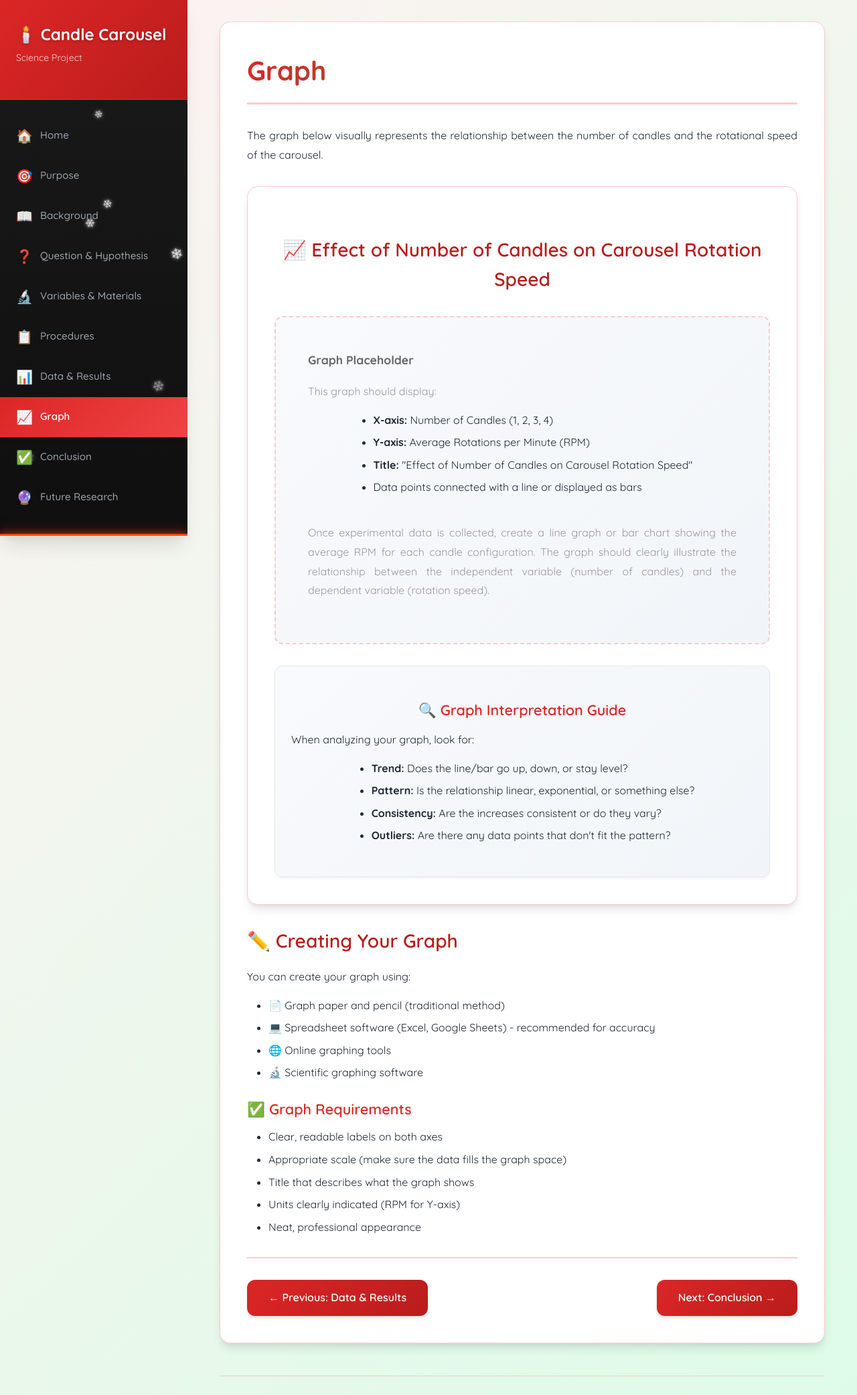
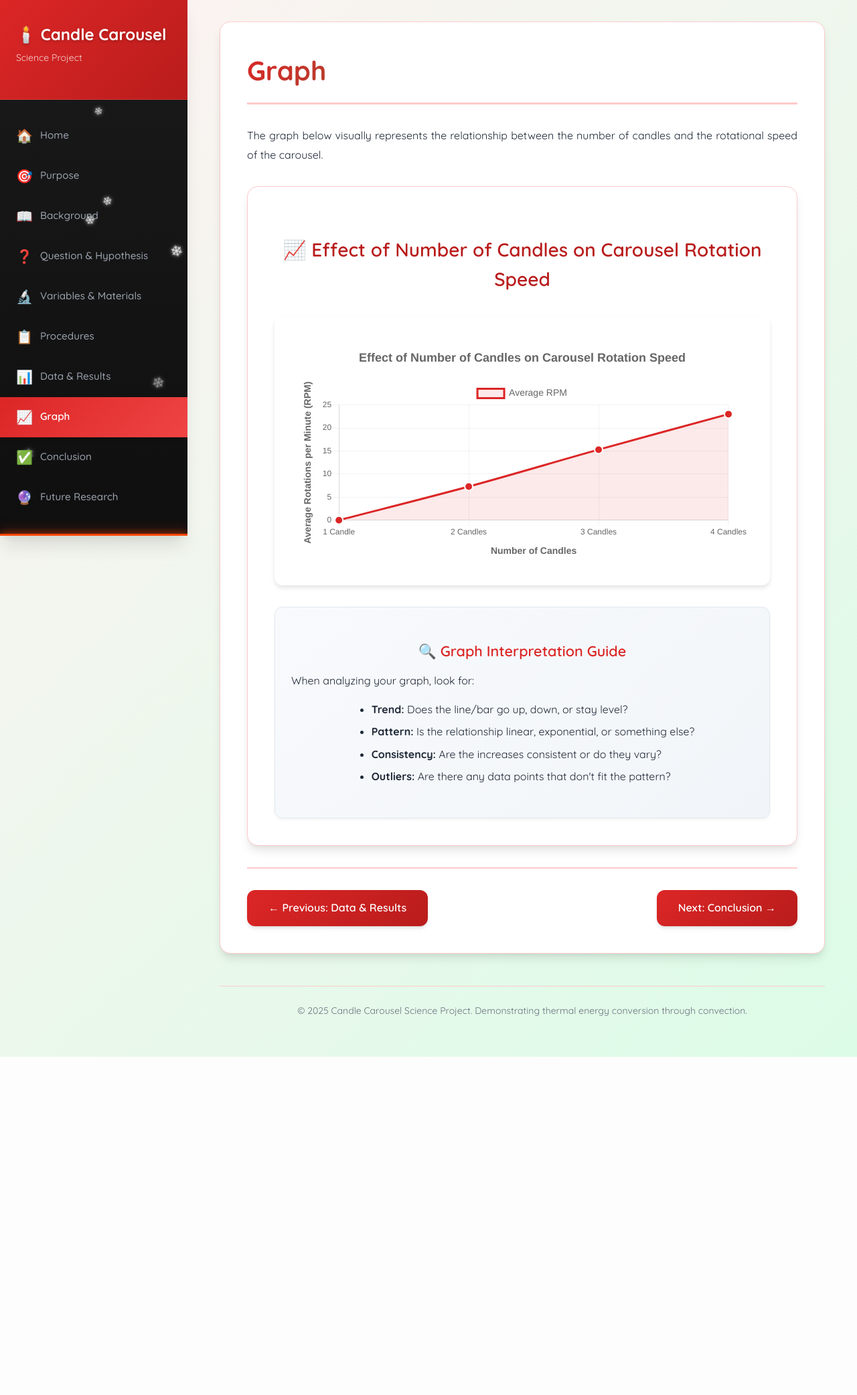
Before and after one commit to yudiell/candle_carousel, a PHP site: page /graph.php in a window 1280 px wide. Shown: the top 2083 px of the page at 67% size. After the commit the page ends 1578 px from the top, so only its background shows below. Run offline with PHP 8.4, Linux system fonts and the light colour scheme.

Commit message:
added test data and graph

```diff
--- a/graph.php
+++ b/graph.php
@@ -2,6 +2,19 @@
 $page_title = "Graph";
 $current_page = "graph";
 include 'includes/header.php';
+
+// Load JSON data
+$json_data = file_get_contents('data.json');
+$experiment_data = json_decode($json_data, true);
+$data = $experiment_data['data'];
+
+// Prepare data for JavaScript
+$candle_numbers = array_column($data, 'candle');
+$averages = array_column($data, 'average');
+$json_for_js = json_encode([
+    'labels' => $candle_numbers,
+    'averages' => $averages
+]);
 ?>
 
 <div class="content-section">
@@ -15,24 +28,8 @@ include 'includes/header.php';
     <div class="graph-container">
         <h2>📈 Effect of Number of Candles on Carousel Rotation Speed</h2>
 
-        <div class="graph-placeholder">
-            <p style="font-size: 1.1rem; color: #666; margin-bottom: 1rem;">
-                <strong>Graph Placeholder</strong>
-            </p>
-            <p style="color: #999;">
-                This graph should display:
-            </p>
-            <ul style="text-align: left; display: inline-block; color: #666;">
-                <li><strong>X-axis:</strong> Number of Candles (1, 2, 3, 4)</li>
-                <li><strong>Y-axis:</strong> Average Rotations per Minute (RPM)</li>
-                <li><strong>Title:</strong> "Effect of Number of Candles on Carousel Rotation Speed"</li>
-                <li>Data points connected with a line or displayed as bars</li>
-            </ul>
-            <p style="margin-top: 1rem; color: #999;">
-                Once experimental data is collected, create a line graph or bar chart showing the average
-                RPM for each candle configuration. The graph should clearly illustrate the relationship
-                between the independent variable (number of candles) and the dependent variable (rotation speed).
-            </p>
+        <div style="background: white; padding: 2rem; border-radius: 12px; box-shadow: 0 4px 6px rgba(0, 0, 0, 0.1); margin: 2rem 0;">
+            <canvas id="rpmChart" style="max-height: 400px;"></canvas>
         </div>
 
         <div style="margin-top: 2rem; padding: 1.5rem; background: linear-gradient(135deg, #f8fafc 0%, #f1f5f9 100%); border-radius: 12px; box-shadow: 0 2px 4px rgba(0, 0, 0, 0.05); border: 1px solid #e2e8f0;">
@@ -47,29 +44,123 @@ include 'includes/header.php';
         </div>
     </div>
 
-    <h2>✏️ Creating Your Graph</h2>
-
-    <p>You can create your graph using:</p>
-    <ul>
-        <li>📄 Graph paper and pencil (traditional method)</li>
-        <li>💻 Spreadsheet software (Excel, Google Sheets) - recommended for accuracy</li>
-        <li>🌐 Online graphing tools</li>
-        <li>🔬 Scientific graphing software</li>
-    </ul>
-
-    <h3>✅ Graph Requirements</h3>
-    <ul>
-        <li>Clear, readable labels on both axes</li>
-        <li>Appropriate scale (make sure the data fills the graph space)</li>
-        <li>Title that describes what the graph shows</li>
-        <li>Units clearly indicated (RPM for Y-axis)</li>
-        <li>Neat, professional appearance</li>
-    </ul>
-
     <div class="page-nav">
         <a href="data_results.php" class="btn btn-secondary">← Previous: Data & Results</a>
         <a href="conclusion.php" class="btn">Next: Conclusion →</a>
     </div>
 </div>
 
+<!-- Chart.js Library -->
+<script src="https://cdn.jsdelivr.net/npm/chart.js@4.4.0/dist/chart.umd.min.js"></script>
+
+<script>
+// Get data from PHP
+const chartData = <?php echo $json_for_js; ?>;
+
+// Create the chart
+const ctx = document.getElementById('rpmChart').getContext('2d');
+const rpmChart = new Chart(ctx, {
+    type: 'line',
+    data: {
+        labels: chartData.labels.map(c => c + ' Candle' + (c > 1 ? 's' : '')),
+        datasets: [{
+            label: 'Average RPM',
+            data: chartData.averages,
+            borderColor: '#dc2626',
+            backgroundColor: 'rgba(220, 38, 38, 0.1)',
+            borderWidth: 3,
+            pointBackgroundColor: '#dc2626',
+            pointBorderColor: '#ffffff',
+            pointBorderWidth: 2,
+            pointRadius: 6,
+            pointHoverRadius: 8,
+            tension: 0.3,
+            fill: true
+        }]
+    },
+    options: {
+        responsive: true,
+        maintainAspectRatio: true,
+        plugins: {
+            title: {
+                display: true,
+                text: 'Effect of Number of Candles on Carousel Rotation Speed',
+                font: {
+                    size: 18,
+                    weight: 'bold'
+                },
+                padding: 20
+            },
+            legend: {
+                display: true,
+                position: 'top',
+                labels: {
+                    font: {
+                        size: 14
+                    },
+                    padding: 15
+                }
+            },
+            tooltip: {
+                backgroundColor: 'rgba(0, 0, 0, 0.8)',
+                padding: 12,
+                titleFont: {
+                    size: 14
+                },
+                bodyFont: {
+                    size: 13
+                },
+                callbacks: {
+                    label: function(context) {
+                        return 'Average RPM: ' + context.parsed.y.toFixed(1);
+                    }
+                }
+            }
+        },
+        scales: {
+            x: {
+                title: {
+                    display: true,
+                    text: 'Number of Candles',
+                    font: {
+                        size: 14,
+                        weight: 'bold'
+                    },
+                    padding: 10
+                },
+                ticks: {
+                    font: {
+                        size: 12
+                    }
+                },
+                grid: {
+                    color: 'rgba(0, 0, 0, 0.05)'
+                }
+            },
+            y: {
+                title: {
+                    display: true,
+                    text: 'Average Rotations per Minute (RPM)',
+                    font: {
+                        size: 14,
+                        weight: 'bold'
+                    },
+                    padding: 10
+                },
+                beginAtZero: true,
+                ticks: {
+                    font: {
+                        size: 12
+                    },
+                    stepSize: 5
+                },
+                grid: {
+                    color: 'rgba(0, 0, 0, 0.05)'
+                }
+            }
+        }
+    }
+});
+</script>
+
 <?php include 'includes/footer.php'; ?>
```
Also changed, not shown: data_results.php (+50 -46 lines).
